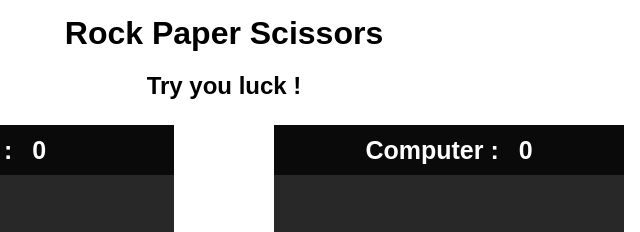
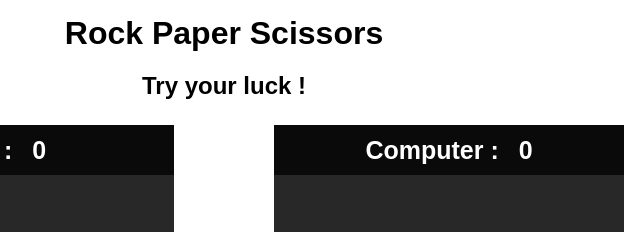
Before and after one commit to Aoussiad-Mehdi/Rock-Paper-Scissors-Game, a plain HTML site: page index.html in a window 1280 px wide. Shown: the top 232 px of the page, 416-1056 px from the left. Drawn offline with Linux system fonts and the light colour scheme.

Commit message:
Update index.html

```diff
--- a/index.html
+++ b/index.html
@@ -10,7 +10,7 @@
 </head>
 <body>
     <h1>Rock Paper Scissors</h1>
-    <h2 id="demo">Try you luck ! </h2>
+    <h2 id="demo">Try your luck ! </h2>
     <div class="container">
         <div class="section">
             <div class="info">
```
